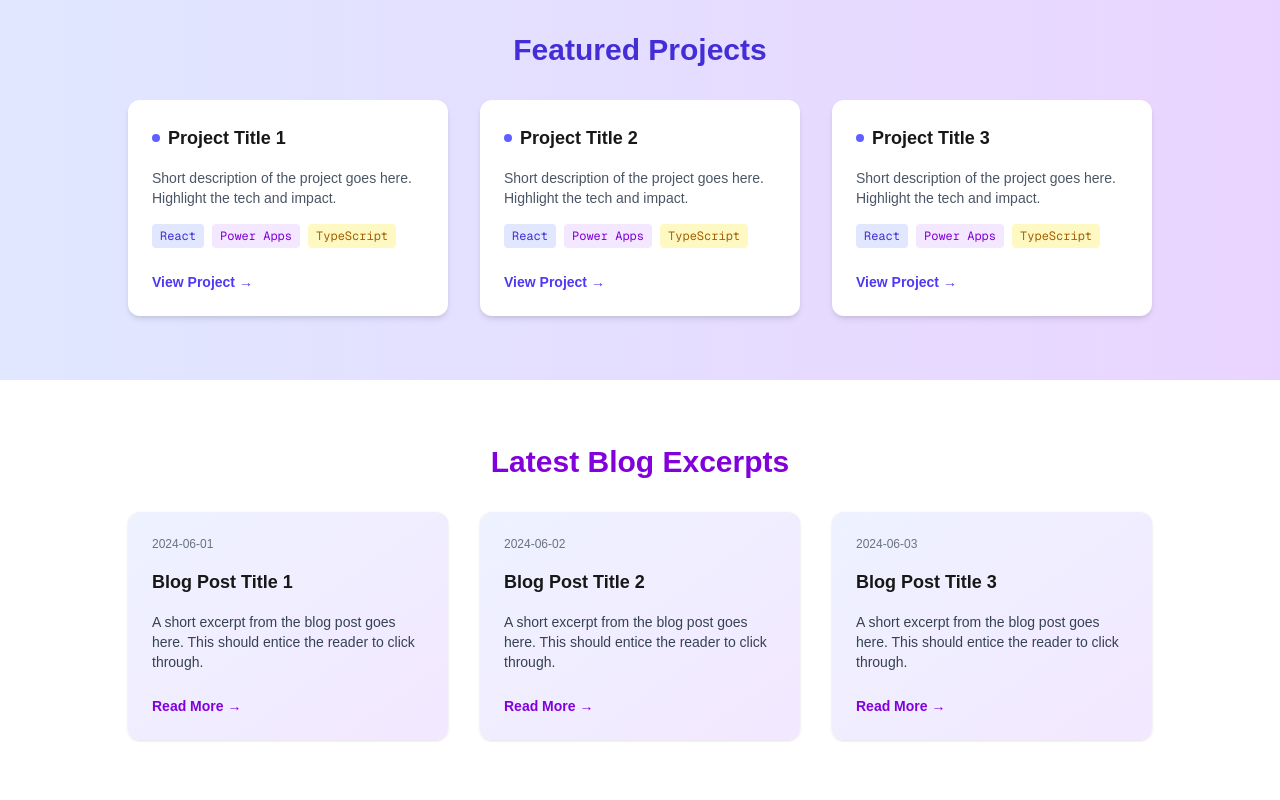
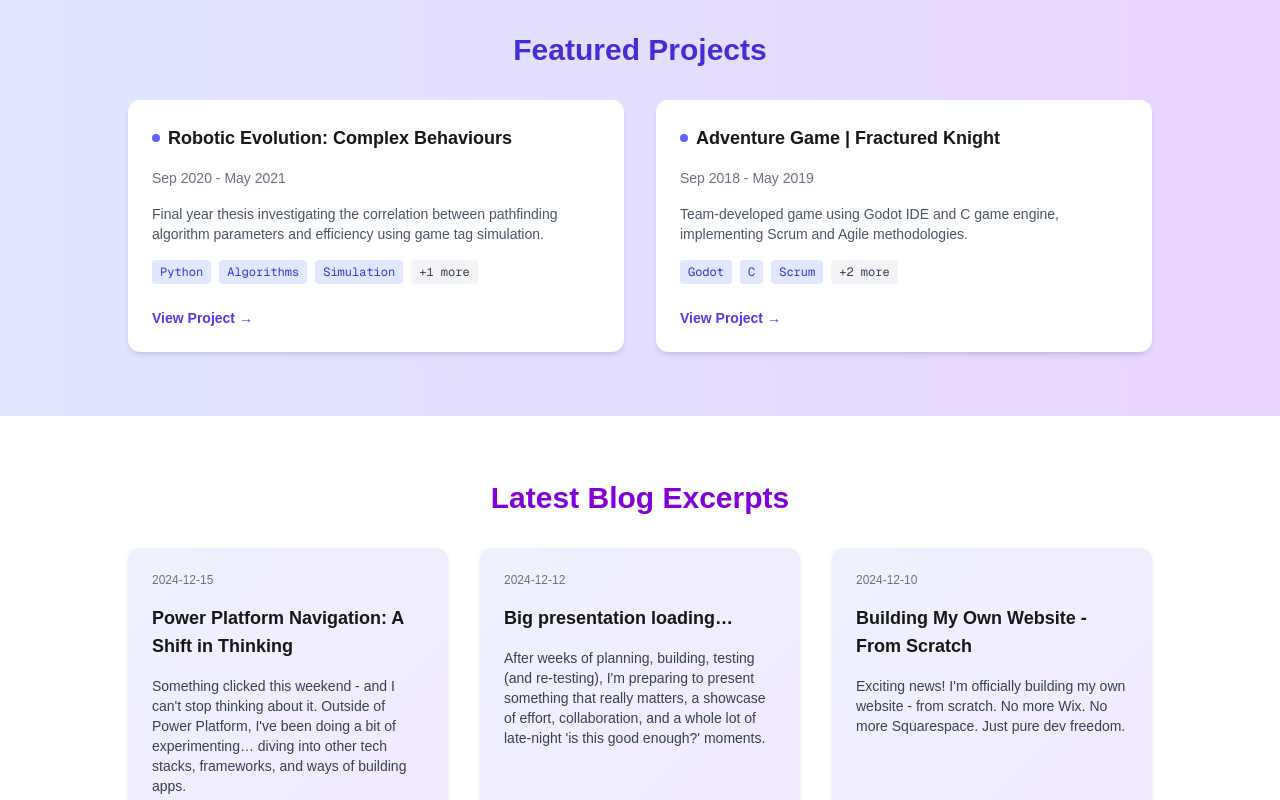
Before and after one commit to vsskkv/Personal-Website, a Next.js app: page / in a window 1280 px wide. Shown: the part 1400-2200 px from the top of the page. Built offline with nearby package versions, Linux system fonts and the light colour scheme.

Commit message:
Refactor homepage and projects page to dynamically display project and blog post data; integrate Framer Motion for animations. Update project data with new entries and enhance blog data structure for better content management.

```diff
--- /dev/null
+++ b/src/app/blog/posts/power-platform-navigation.ts
@@ -0,0 +1,34 @@
+export const blogPost = {
+  slug: "power-platform-navigation",
+  title: "Power Platform Navigation: A Shift in Thinking",
+  date: "2024-12-15",
+  excerpt: "Something clicked this weekend - and I can't stop thinking about it. Outside of Power Platform, I've been doing a bit of experimenting… diving into other tech stacks, frameworks, and ways of building apps.",
+  image: "/images/pa.png",
+  published: true,
+
+  content: [
+    { type: "paragraph", text: "🧠💻 Something clicked this weekend - and I can't stop thinking about it." },
+
+    { type: "paragraph", text: "Outside of Power Platform, I've been doing a bit of experimenting… diving into other tech stacks, frameworks, and ways of building apps. And you know what's fascinating?" },
+
+    { type: "paragraph", text: "In Power Apps, we often start with the content." },
+
+    { type: "paragraph", text: "What should be on the screen? What data are we showing? Then we patch together the navigation afterward." },
+
+    { type: "paragraph", text: "But in other stacks, it's often the opposite." },
+
+    { type: "paragraph", text: "The first thing you do? You map out the navigation system - how the app flows, how pages link, how a user moves around." },
+
+    { type: "paragraph", text: "That shift in thinking really stuck with me." },
+
+    { type: "paragraph", text: "And moving forward… I'm taking that principle with me back into Power Platform." },
+
+    { type: "paragraph", text: "🔄 Design the navigation first. Then fill in the content." },
+
+    { type: "paragraph", text: "It's already changing how I think about user journeys, usability, and structure." },
+
+    { type: "paragraph", text: "Has anyone else noticed this difference? Would love to hear how you approach app design - Power Platform or otherwise!" },
+
+    { type: "paragraph", text: "#PowerPlatform #UXDesign #AppDevelopment #LowCode #PowerApps #DevThoughts #BuildBetterApps" }
+  ]
+};
--- /dev/null
+++ b/src/app/blog/posts/presentation-prep.ts
@@ -0,0 +1,32 @@
+export const blogPost = {
+  slug: "presentation-prep",
+  title: "Big presentation loading…",
+  date: "2024-12-12",
+  excerpt: "After weeks of planning, building, testing (and re-testing), I'm preparing to present something that really matters, a showcase of effort, collaboration, and a whole lot of late-night 'is this good enough?' moments.",
+  image: "/images/power-bi.png",
+  published: true,
+
+  content: [
+    { type: "paragraph", text: "🎤Big presentation loading…" },
+
+    { type: "paragraph", text: "After weeks of planning, building, testing (and re-testing), I'm preparing to present something that really matters, a showcase of effort, collaboration, and a whole lot of late-night 'is this good enough?' moments." },
+
+    { type: "paragraph", text: "It's one of those milestones where the pressure to get everything perfect kicks in." },
+
+    { type: "paragraph", text: "And it got me thinking… How do you deal with that kind of pressure? 🎯" },
+
+    { type: "paragraph", text: "For me, it's a mix of obsessively running through the flow - again and again - but also learning when to step away." },
+
+    { type: "paragraph", text: "A short walk. A quick switch-off." },
+
+    { type: "paragraph", text: "Just enough to return with fresh eyes and spot the things that didn't stand out before." },
+
+    { type: "paragraph", text: "Perfection isn't a checkbox, it's a rhythm." },
+
+    { type: "paragraph", text: "And right now, I'm finding mine." },
+
+    { type: "paragraph", text: "Would love to hear your go-to strategies when it's crunch time." },
+
+    { type: "paragraph", text: "#PresentationPrep #WorkInProgress #MindsetMatters #CareerJourney #KeepImproving" }
+  ]
+};
--- /dev/null
+++ b/src/app/blog/posts/website-development.ts
@@ -0,0 +1,30 @@
+export const blogPost = {
+  slug: "website-development",
+  title: "Building My Own Website - From Scratch",
+  date: "2024-12-10",
+  excerpt: "Exciting news! I'm officially building my own website - from scratch. No more Wix. No more Squarespace. Just pure dev freedom.",
+  image: "/images/powerapps.png",
+  published: true,
+
+  content: [
+    { type: "paragraph", text: "Exciting news! I'm officially building my own website - from scratch. No more Wix. No more Squarespace. Just pure dev freedom. 😤" },
+
+    { type: "paragraph", text: "Why?" },
+
+    { type: "paragraph", text: "Because I'm tired of dragging boxes into grids and pretending that's 'customisation.'" },
+
+    { type: "paragraph", text: "I want control. Speed. Personality. And to actually learn from the process." },
+
+    { type: "paragraph", text: "So I'm diving headfirst into React, Supabase, and a few other spicy tools - because why not build it the way I actually want?" },
+
+    { type: "paragraph", text: "This is one of my new dev side quests, and I'll be sharing the wins, fails, and learnings along the way." },
+
+    { type: "paragraph", text: "💡 If you've done something similar, drop me tips." },
+
+    { type: "paragraph", text: "👀 If you're curious, follow along." },
+
+    { type: "paragraph", text: "Let's see where this takes me. 💻✨" },
+
+    { type: "paragraph", text: "#WebDevelopment #ReactJS #Supabase #BuildInPublic #SideProject #LearningByDoing #DevJourney" }
+  ]
+};
--- a/src/app/page.tsx
+++ b/src/app/page.tsx
@@ -3,6 +3,8 @@ import { motion } from 'framer-motion';
 import Head from 'next/head';
 import { Typewriter } from '@/components/Typewriter';
 import { powerIcons } from '@/lib/power-platform-icons';
+import { projects } from './projects/data';
+import { blogPosts } from './blog/data';
 
 // --- Main Home Page Component ---
 export default function Home() {
@@ -155,21 +157,34 @@ export default function Home() {
       {/* --- Featured Projects Showcase --- */}
       <section className="w-full py-16 bg-gradient-to-r from-indigo-100 to-purple-200 px-4">
         <h2 className="text-2xl md:text-3xl font-bold text-indigo-700 mb-8 text-center">Featured Projects</h2>
-        <div className="max-w-5xl mx-auto grid md:grid-cols-3 gap-8">
-          {[1,2,3].map((i) => (
-            <div key={i} className="bg-white rounded-xl shadow-md p-6 flex flex-col gap-4">
+        <div className="max-w-5xl mx-auto grid md:grid-cols-2 gap-8">
+          {projects.map((project, idx) => (
+            <motion.div
+              key={project.slug}
+              initial={{ opacity: 0, y: 40 }}
+              whileInView={{ opacity: 1, y: 0 }}
+              transition={{ duration: 0.6, delay: idx * 0.12, ease: 'easeOut' }}
+              viewport={{ once: true }}
+              className="bg-white rounded-xl shadow-md p-6 flex flex-col gap-4 hover:shadow-lg transition-shadow"
+            >
               <div className="flex items-center gap-2">
                 <span className="inline-block w-2 h-2 rounded-full bg-indigo-500"></span>
-                <span className="font-semibold text-lg">Project Title {i}</span>
+                <span className="font-semibold text-lg">{project.title}</span>
               </div>
-              <p className="text-gray-600 text-sm flex-1">Short description of the project goes here. Highlight the tech and impact.</p>
+              {project.date && (
+                <span className="text-sm text-gray-500">{project.date}</span>
+              )}
+              <p className="text-gray-600 text-sm flex-1">{project.description}</p>
               <div className="flex gap-2 flex-wrap">
-                <span className="bg-indigo-100 text-indigo-700 px-2 py-1 rounded text-xs font-mono">React</span>
-                <span className="bg-purple-100 text-purple-700 px-2 py-1 rounded text-xs font-mono">Power Apps</span>
-                <span className="bg-yellow-100 text-yellow-700 px-2 py-1 rounded text-xs font-mono">TypeScript</span>
+                {project.tech.slice(0, 3).map((tech, i) => (
+                  <span key={i} className="bg-indigo-100 text-indigo-700 px-2 py-1 rounded text-xs font-mono">{tech}</span>
+                ))}
+                {project.tech.length > 3 && (
+                  <span className="bg-gray-100 text-gray-700 px-2 py-1 rounded text-xs font-mono">+{project.tech.length - 3} more</span>
+                )}
               </div>
-              <a href="#" className="mt-2 text-indigo-600 hover:underline font-semibold text-sm">View Project →</a>
-            </div>
+              <a href={`/projects/${project.slug}`} className="mt-2 text-indigo-600 hover:underline font-semibold text-sm">View Project →</a>
+            </motion.div>
           ))}
         </div>
       </section>
@@ -178,13 +193,20 @@ export default function Home() {
       <section className="w-full py-16 bg-white px-4">
         <h2 className="text-2xl md:text-3xl font-bold text-purple-700 mb-8 text-center">Latest Blog Excerpts</h2>
         <div className="max-w-5xl mx-auto grid md:grid-cols-3 gap-8">
-          {[1,2,3].map((i) => (
-            <div key={i} className="bg-gradient-to-br from-indigo-50 to-purple-100 rounded-xl shadow p-6 flex flex-col gap-4">
-              <span className="text-xs text-gray-500">2024-06-0{i}</span>
-              <span className="font-semibold text-lg">Blog Post Title {i}</span>
-              <p className="text-gray-700 text-sm flex-1">A short excerpt from the blog post goes here. This should entice the reader to click through.</p>
-              <a href="#" className="mt-2 text-purple-700 hover:underline font-semibold text-sm">Read More →</a>
-            </div>
+          {blogPosts.slice(0, 3).map((post, idx) => (
+            <motion.div
+              key={post.slug}
+              initial={{ opacity: 0, y: 40 }}
+              whileInView={{ opacity: 1, y: 0 }}
+              transition={{ duration: 0.6, delay: idx * 0.12, ease: 'easeOut' }}
+              viewport={{ once: true }}
+              className="bg-gradient-to-br from-indigo-50 to-purple-100 rounded-xl shadow p-6 flex flex-col gap-4 hover:shadow-lg transition-shadow"
+            >
+              <span className="text-xs text-gray-500">{post.date}</span>
+              <span className="font-semibold text-lg">{post.title}</span>
+              <p className="text-gray-700 text-sm flex-1">{post.excerpt}</p>
+              <a href={`/blog/${post.slug}`} className="mt-2 text-purple-700 hover:underline font-semibold text-sm">Read More →</a>
+            </motion.div>
           ))}
         </div>
       </section>
--- a/src/app/projects/data.ts
+++ b/src/app/projects/data.ts
@@ -1,41 +1,25 @@
 export const projects = [
-  // --- Example Project 1 ---
+  // --- Robotic Evolution Project ---
   {
-    slug: "power-platform-suite",
-    title: "Power Platform Automation Suite",
-    description: "A suite of tools built on Power Apps and Power Automate to streamline business workflows and reporting.",
-    tech: ["Power Apps", "Power Automate", "Dataverse"],
-    details: `This project automates business processes using Power Apps for the UI and Power Automate for backend workflows. It integrates with Dataverse for secure data storage and provides dashboards for analytics.`,
+    slug: "robotic-evolution",
+    title: "Robotic Evolution: Complex Behaviours",
+    description: "Final year thesis investigating the correlation between pathfinding algorithm parameters and efficiency using game tag simulation.",
+    tech: ["Python", "Algorithms", "Simulation", "Research"],
+    details: `I wrote a thesis that answers the question of whether the number of parameters a pathfinding algorithm takes directly correlates to its efficiency. Each pathfinding algorithm was tested using a simulation based on the game tag and was run 100 times to define each algorithm's average time to catch the runner. The different algorithms tested were random movement, Dijkstra's algorithm, A* algorithm and jump point search. The deliverables were able to show a strong correlation between efficiency and the number of parameters; as the parameters increased, the algorithm got better at catching the runner in the quickest number of cycles. The paper concludes that more parameters do equate to better efficiency when catching the runner within the simulation.`,
     image: "/globe.svg",
+    date: "Sep 2020 - May 2021",
+    institution: "Aston University"
   },
 
-  // --- Example Project 2 ---
+  // --- Fractured Knight Game Project ---
   {
-    slug: "sharepoint-knowledge-hub",
-    title: "SharePoint Knowledge Hub",
-    description: "A modern SharePoint site for document management, team collaboration, and knowledge sharing.",
-    tech: ["SharePoint", "React", "TypeScript"],
-    details: `A robust knowledge management portal built on SharePoint, enhanced with custom React components and TypeScript for type safety. Features include document libraries, team wikis, and advanced search.`,
+    slug: "fractured-knight",
+    title: "Adventure Game | Fractured Knight",
+    description: "Team-developed game using Godot IDE and C game engine, implementing Scrum and Agile methodologies.",
+    tech: ["Godot", "C", "Scrum", "Agile", "Game Development"],
+    details: `Working in a team to develop a game using the Godot IDE and a C game engine. Using Scrum development framework and Agile. Develop game Structure and implement algorithms. Leader of the technical team - Process tasks and run the development. Learnt a new Language with ease.`,
     image: "/window.svg",
-  },
-
-  // --- Example Project 3 ---
-  {
-    slug: "bi-dashboard-portal",
-    title: "BI Dashboard Portal",
-    description: "Interactive Power BI dashboards for real-time business intelligence and analytics.",
-    tech: ["Power BI", "DAX", "Power Platform"],
-    details: `A collection of Power BI dashboards that visualize business KPIs in real time. Utilizes DAX for complex calculations and integrates with other Power Platform tools for data enrichment.`,
-    image: "/vercel.svg",
-  },
-
-  // --- Example Project 4 ---
-  {
-    slug: "mobile-field-app",
-    title: "Mobile Field App",
-    description: "A React Native & Expo app for field workers to log data and sync with Dataverse.",
-    tech: ["React Native", "Expo", "Dataverse"],
-    details: `A cross-platform mobile app built with React Native and Expo, allowing field workers to collect and sync data with Dataverse, even offline. Includes photo capture, GPS, and push notifications.`,
-    image: "/next.svg",
+    date: "Sep 2018 - May 2019",
+    institution: "Aston University"
   },
 ];
```
Also changed, not shown: src/app/blog/data.ts (+7 -7 lines), src/app/projects/page.tsx (+7 -1 lines).
